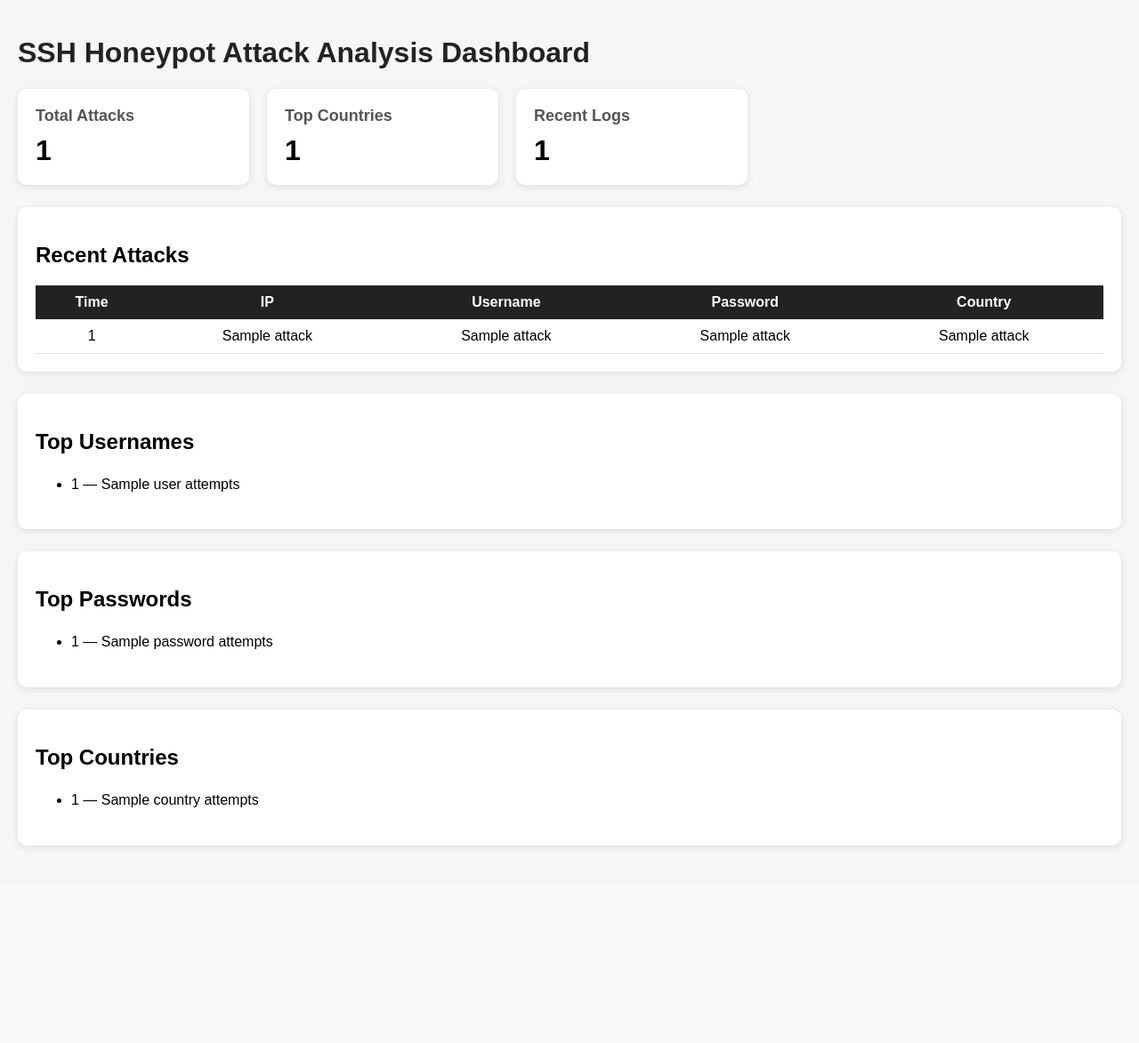
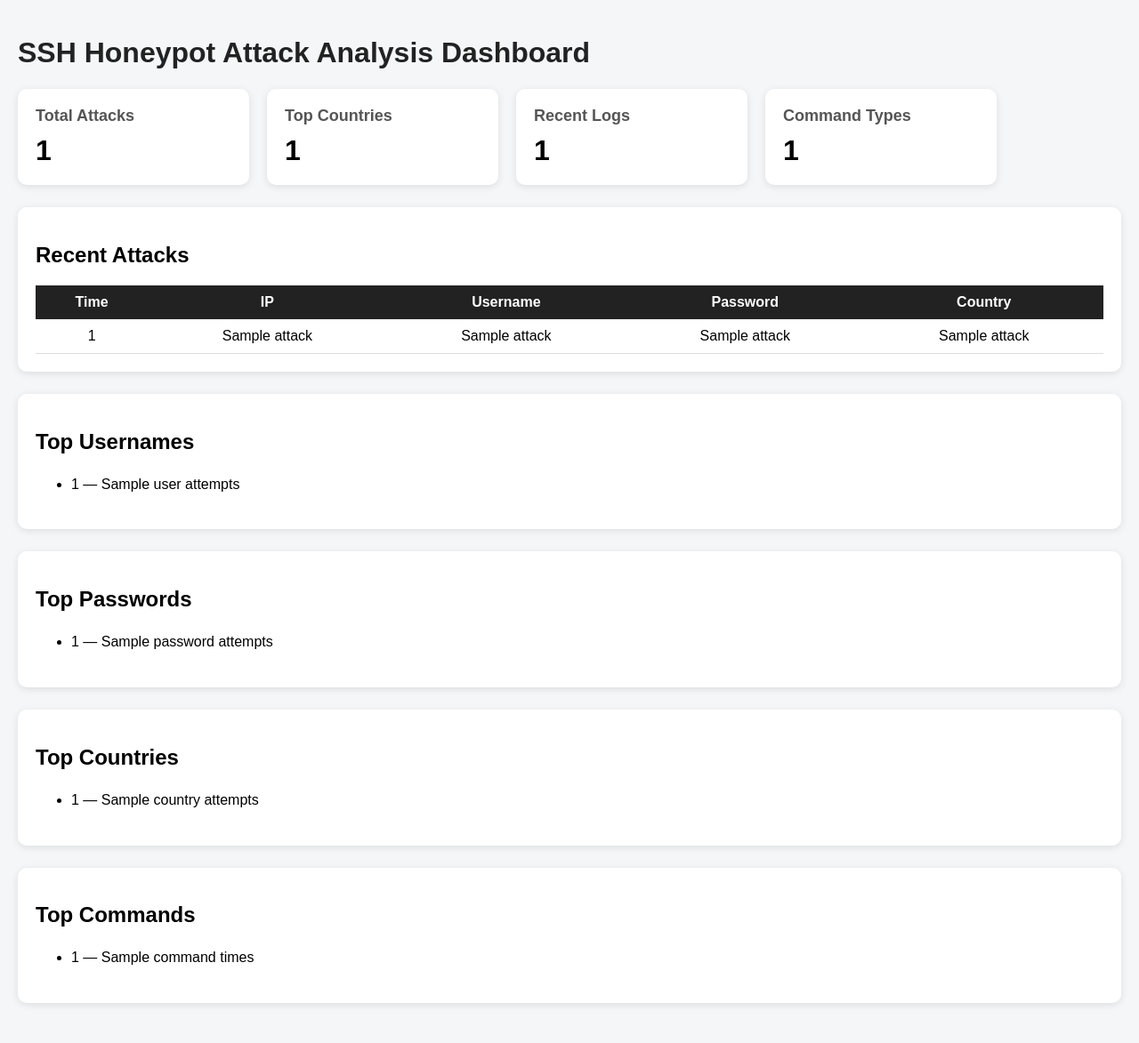
Before and after one commit to SeherBalibay/ssh-honeypot-attack-analysis, a Flask app: template dashboard/templates/index.html in a window 1280 px wide. Shown: the whole page at 89% size. Before the commit the page ends 956 px from the top, so only its background shows below. Run offline with Flask 3, Linux system fonts and the light colour scheme; the template is opened without the code that fills it: most values are stand-ins (such as "Sample title", 1, 10 or a date in 2020).

Commit message:
Added command analytics to dashboard

```diff
--- a/dashboard/app.py
+++ b/dashboard/app.py
@@ -15,7 +15,7 @@ def dashboard():
     total_attacks = cursor.fetchone()[0]
 
     cursor.execute("""
-        SELECT timestamp, ip_address, username, password
+        SELECT timestamp, ip_address, username, password, country
         FROM attacks
         ORDER BY id DESC
         LIMIT 10
@@ -40,6 +40,24 @@ def dashboard():
     """)
     top_passwords = cursor.fetchall()
 
+    cursor.execute("""
+        SELECT country, COUNT(*)
+        FROM attacks
+        GROUP BY country
+        ORDER BY COUNT(*) DESC
+        LIMIT 5
+    """)
+    top_countries = cursor.fetchall()
+
+    cursor.execute("""
+        SELECT command, COUNT(*)
+        FROM commands
+        GROUP BY command
+        ORDER BY COUNT(*) DESC
+        LIMIT 10
+    """)
+    top_commands = cursor.fetchall()
+
     connection.close()
 
     return render_template(
@@ -47,7 +65,9 @@ def dashboard():
         total_attacks=total_attacks,
         attacks=attacks,
         top_usernames=top_usernames,
-        top_passwords=top_passwords
+        top_passwords=top_passwords,
+        top_countries=top_countries,
+        top_commands=top_commands
     )
 
 
--- a/dashboard/templates/index.html
+++ b/dashboard/templates/index.html
@@ -90,6 +90,11 @@
             <h2>Recent Logs</h2>
             <p>{{ attacks|length }}</p>
         </div>
+
+        <div class="card">
+            <h2>Command Types</h2>
+            <p>{{ top_commands|length }}</p>
+        </div>
     </div>
 
     <div class="section">
@@ -143,5 +148,14 @@
         </ul>
     </div>
 
+    <div class="section">
+        <h2>Top Commands</h2>
+        <ul>
+            {% for command in top_commands %}
+            <li>{{ command[0] }} — {{ command[1] }} times</li>
+            {% endfor %}
+        </ul>
+    </div>
+
 </body>
 </html>
```
